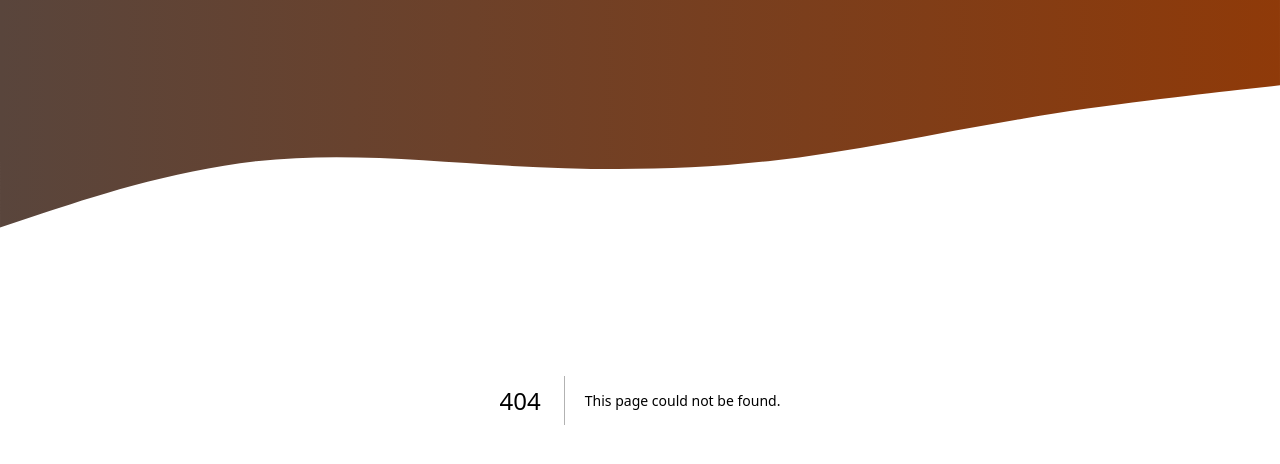
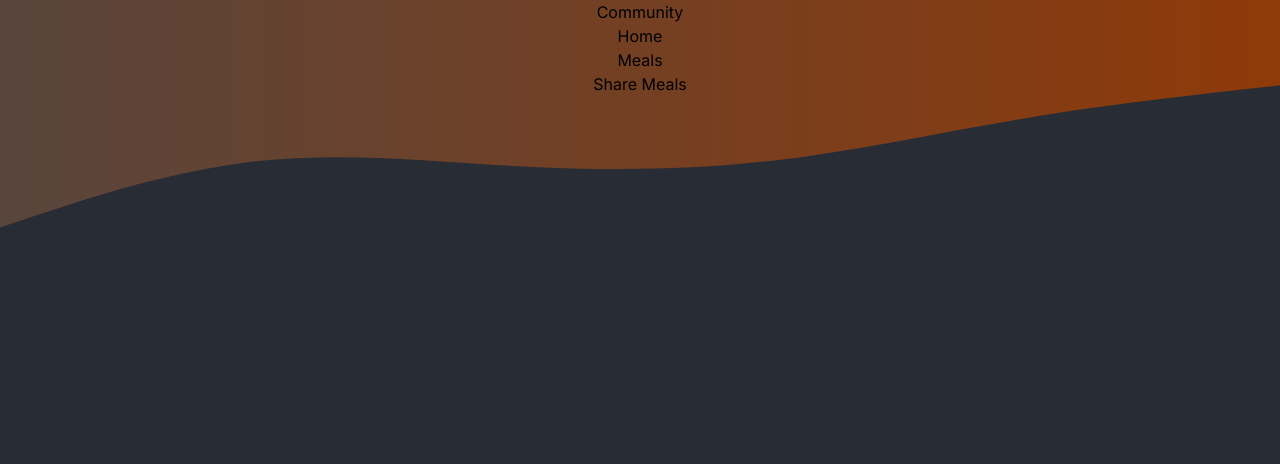
Before and after one commit to 1Maatheus/next.js-course, a Next.js app: page /community in a window 1280 px wide. Before the commit this address had no page. Shown: the top 464 px of the page. Built offline with nearby package versions, Linux system fonts and the light colour scheme.

Commit message:
Setting the link routes

```diff
--- /dev/null
+++ b/app/community/page.tsx
@@ -0,0 +1,22 @@
+import Link from "next/link";
+import React from "react";
+
+const Community = () => {
+  return (
+    <div className="text-center">
+      <h1>Community</h1>
+
+      <p>
+        <Link href="/">Home</Link>
+      </p>
+      <p>
+        <Link href="/meals">Meals</Link>
+      </p>
+      <p>
+        <Link href="/meals/share">Share Meals</Link>
+      </p>
+    </div>
+  );
+};
+
+export default Community;
--- /dev/null
+++ b/app/meals/page.tsx
@@ -0,0 +1,21 @@
+import Link from "next/link";
+import React from "react";
+
+const Meals = () => {
+  return (
+    <div className="text-center">
+      <h1>Meals</h1>
+      <p>
+        <Link href="/">Home</Link>
+      </p>
+      <p>
+        <Link href="/community">Community</Link>
+      </p>
+      <p>
+        <Link href="/meals/share">Share Meals</Link>
+      </p>
+    </div>
+  );
+};
+
+export default Meals;
--- /dev/null
+++ b/app/meals/share/page.tsx
@@ -0,0 +1,22 @@
+import Link from "next/link";
+import React from "react";
+
+const ShareMealPage = () => {
+  return (
+    <div className="text-center">
+      <h1>Share Page</h1>
+
+      <p>
+        <Link href="/">Home</Link>
+      </p>
+      <p>
+        <Link href="/meals">Meals</Link>
+      </p>
+      <p>
+        <Link href="/community">Community</Link>
+      </p>
+    </div>
+  );
+};
+
+export default ShareMealPage;
--- a/app/page.tsx
+++ b/app/page.tsx
@@ -6,6 +6,18 @@ export default function Home() {
       <h1 style={{ color: "white", textAlign: "center" }}>
         Time to get started!
       </h1>
+
+      <p>
+        <Link href="/meals">Meals</Link>
+      </p>
+
+      <p>
+        <Link href="/meals/share">Share Meals</Link>
+      </p>
+
+      <p>
+        <Link href="/community">Community</Link>
+      </p>
     </main>
   );
 }
```
